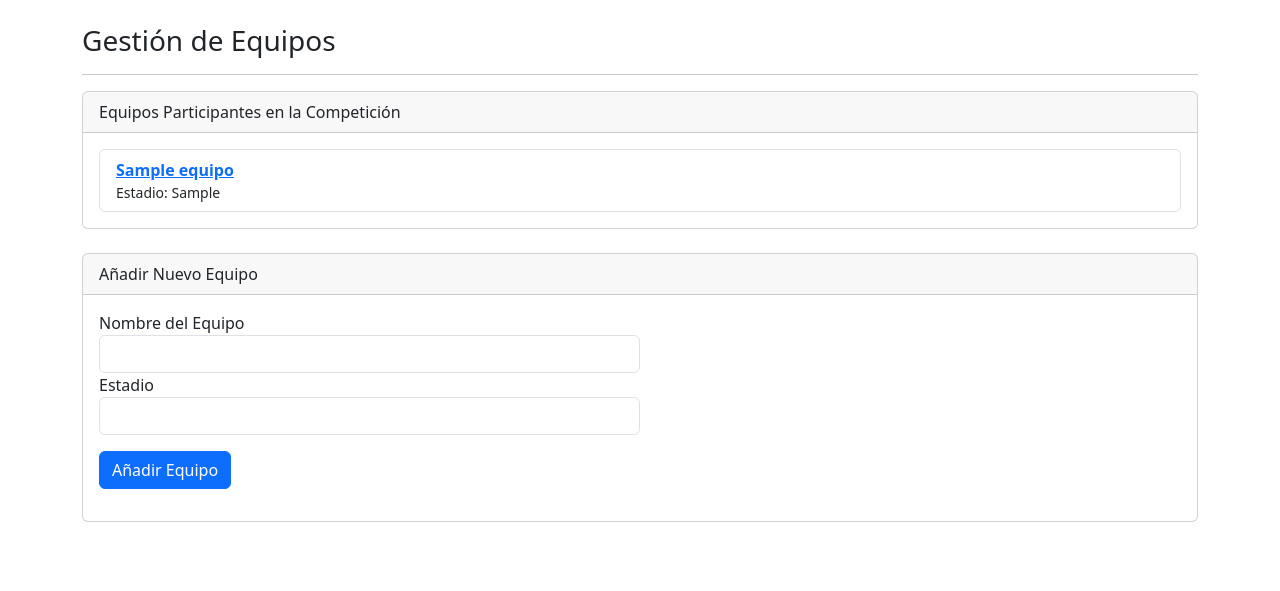
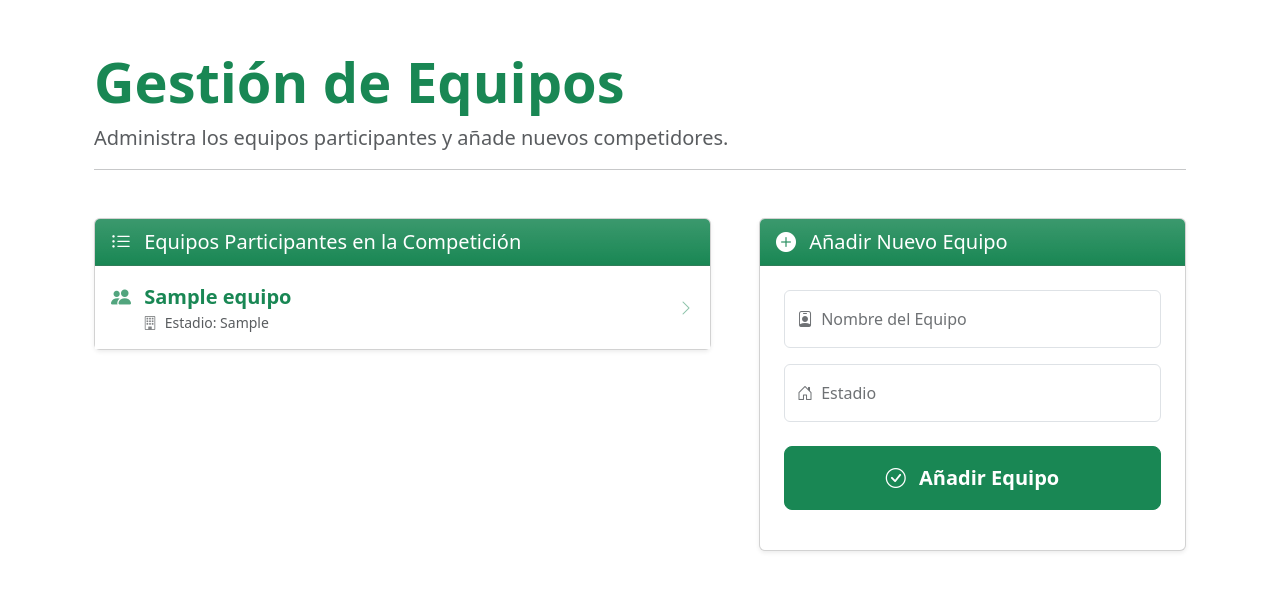
Before and after one commit to ivancarrillovela/Futbol, a PHP site: page /app/Equipos.php in a window 1280 px wide. Shown: the part 56-647 px from the top of the page. Run offline with PHP 8.4, Linux system fonts and the light colour scheme; tables that the repository leaves empty or names only in its code hold one stand-in row (values such as "Sample post").

Commit message:
Mejora de la página Equipos, incluyendo un diseño más atractivo y una mejor presentación de los equipos registrados.

```diff
--- a/app/Equipos.php
+++ b/app/Equipos.php
@@ -29,58 +29,94 @@
 }
 ?>
 
-<h3>Gestión de Equipos</h3>
-<hr>
+<div class="container my-5">
+    <div class="text-center text-md-start">
+        <h1 class="display-4 fw-bold text-success">Gestión de Equipos</h1>
+        <p class="text-muted fs-5">Administra los equipos participantes y añade nuevos competidores.</p>
+    </div>
 
-<div class="card mb-4">
-    <div class="card-header">Equipos Participantes en la Competición</div>
-    <div class="card-body">
-        <ul class="list-group">
+    <hr class="mb-5">
+
+    <div class="row g-5">
+        <div class="col-lg-7">
+            <div class="card shadow-sm">
+                <div class="card-header bg-success bg-gradient text-white fs-5">
+                    <i class="bi bi-list-ul me-2"></i>
+                    Equipos Participantes en la Competición
+                </div>
+                <div class="card-body p-0">
+                    <ul class="list-group list-group-flush">
                         <?php
-
+                        if (empty($equipos)) {
+                            echo '<li class="list-group-item text-muted fst-italic p-3">No hay equipos registrados.</li>';
+                        } else {
                             foreach ($equipos as $equipo) {
-                echo '<li class="list-group-item d-flex justify-content-between align-items-center">';
-                echo '    <div>';
-                echo '        <a href="PartidosEquipo.php?id=' . htmlspecialchars($equipo['id_equipo']) . '">';
-                echo '            <strong>' . htmlspecialchars($equipo['nombre']) . '</strong>';
-                echo '        </a>';
-                echo '        <br>';
-                echo '        <small>Estadio: ' . htmlspecialchars($equipo['estadio']) . '</small>';
-                echo '    </div>';
+                                echo '<li class="list-group-item list-group-item-action p-3">';
+                                echo '  <div class="d-flex justify-content-between align-items-center">';
+                                echo '      <div>';
+                                // Usamos stretched-link para hacer que todo el <li> sea clickeable
+                                echo '          <a href="PartidosEquipo.php?id=' . htmlspecialchars($equipo['id_equipo']) . '" class="text-success fw-bold text-decoration-none fs-5 stretched-link">';
+                                echo '              <i class="bi bi-people-fill me-2 opacity-75"></i>'; // Icono de equipo
+                                echo '              ' . htmlspecialchars($equipo['nombre']);
+                                echo '          </a>';
+                                echo '          <br>';
+                                echo '          <small class="text-muted ms-4 ps-2">';
+                                echo '              <i class="bi bi-building me-1 opacity-75"></i>'; // Icono de estadio
+                                echo '              Estadio: ' . htmlspecialchars($equipo['estadio']);
+                                echo '          </small>';
+                                echo '      </div>';
+                                echo '      <i class="bi bi-chevron-right text-success opacity-50"></i>'; // Flecha indicadora
+                                echo '  </div>';
                                 echo '</li>';
                             }
-
-            if (empty($equipos)) {
-                echo '<li class="list-group-item">No hay equipos registrados.</li>';
                         }
-
                         ?>
                     </ul>
                 </div>
             </div>
+        </div>
 
-<div class="card">
-    <div class="card-header">Añadir Nuevo Equipo</div>
-    <div class="card-body">
+        <div class="col-lg-5">
+            <div class="card shadow-sm">
+                <div class="card-header bg-success bg-gradient text-white fs-5">
+                    <i class="bi bi-plus-circle-fill me-2"></i>
+                    Añadir Nuevo Equipo
+                </div>
+                <div class="card-body p-4">
                     <?php
+                    if (!empty($error)) {
+                        // Alerta de error mejorada con icono
+                        echo '<div class="alert alert-danger d-flex align-items-center" role="alert">';
+                        echo '  <i class="bi bi-exclamation-triangle-fill me-2"></i>';
+                        echo '  <div>' . htmlspecialchars($error) . '</div>';
+                        echo '</div>';
+                    }
+                    ?>
 
-            if (!empty($error)) {
-                echo '<div class="alert alert-danger">' . $error . '</div>';
-            }
+                    <form action="Equipos.php" method="POST">
+                        <div class="form-floating mb-3">
+                            <input type="text" class="form-control" name="nombre" id="nombre" placeholder="Nombre del Equipo" required>
+                            <label for="nombre">
+                                <i class="bi bi-person-badge me-1"></i>
+                                Nombre del Equipo
+                            </label>
+                        </div>
 
-        ?>
-        <form action="Equipos.php" method="POST">
-            <div class="form-row">
-                <div class="form-group col-md-6">
-                    <label for="nombre">Nombre del Equipo</label>
-                    <input type="text" class="form-control" name="nombre" id="nombre" required>
+                        <div class="form-floating mb-4">
+                            <input type="text" class="form-control" name="estadio" id="estadio" placeholder="Estadio" required>
+                            <label for="estadio">
+                                <i class="bi bi-house-door me-1"></i>
+                                Estadio
+                            </label>
                         </div>
-                <div class="form-group col-md-6">
-                    <label for="estadio">Estadio</label>
-                    <input type="text" class="form-control" name="estadio" id="estadio" required>
-                </div>
-            </div>
-            <button type="submit" class="btn btn-primary mt-3">Añadir Equipo</button>
+
+                        <button type="submit" class="btn btn-success btn-lg w-100 py-3 fw-bold">
+                            <i class="bi bi-check-circle me-2"></i>
+                            Añadir Equipo
+                        </button>
                     </form>
                 </div>
             </div>
+        </div>
+
+    </div>
--- a/templates/header.php
+++ b/templates/header.php
@@ -8,6 +8,7 @@
     <meta name="viewport"
         content="width=device-width, initial-scale=1, shrink-to-fit=no">
     <link rel="stylesheet" href="<?php echo $dirHref . "/assets/bootstrap/css/bootstrap.min.css" ?>">
+    <link rel="stylesheet" href="https://cdn.jsdelivr.net/npm/bootstrap-icons@1.10.5/font/bootstrap-icons.css">
 </head>
 
 <body>
```
Lines whose indentation alone changed are shown as unchanged.
